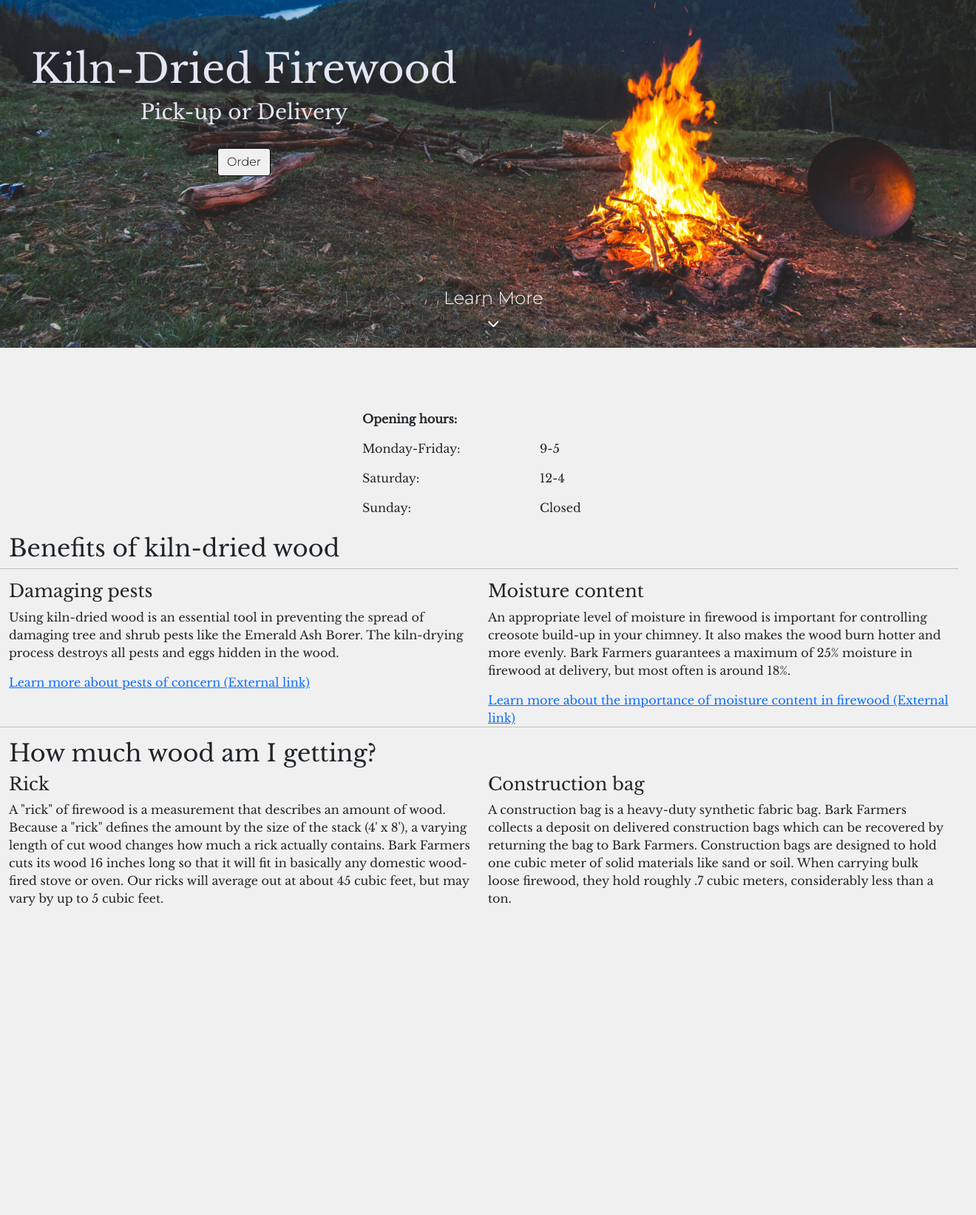
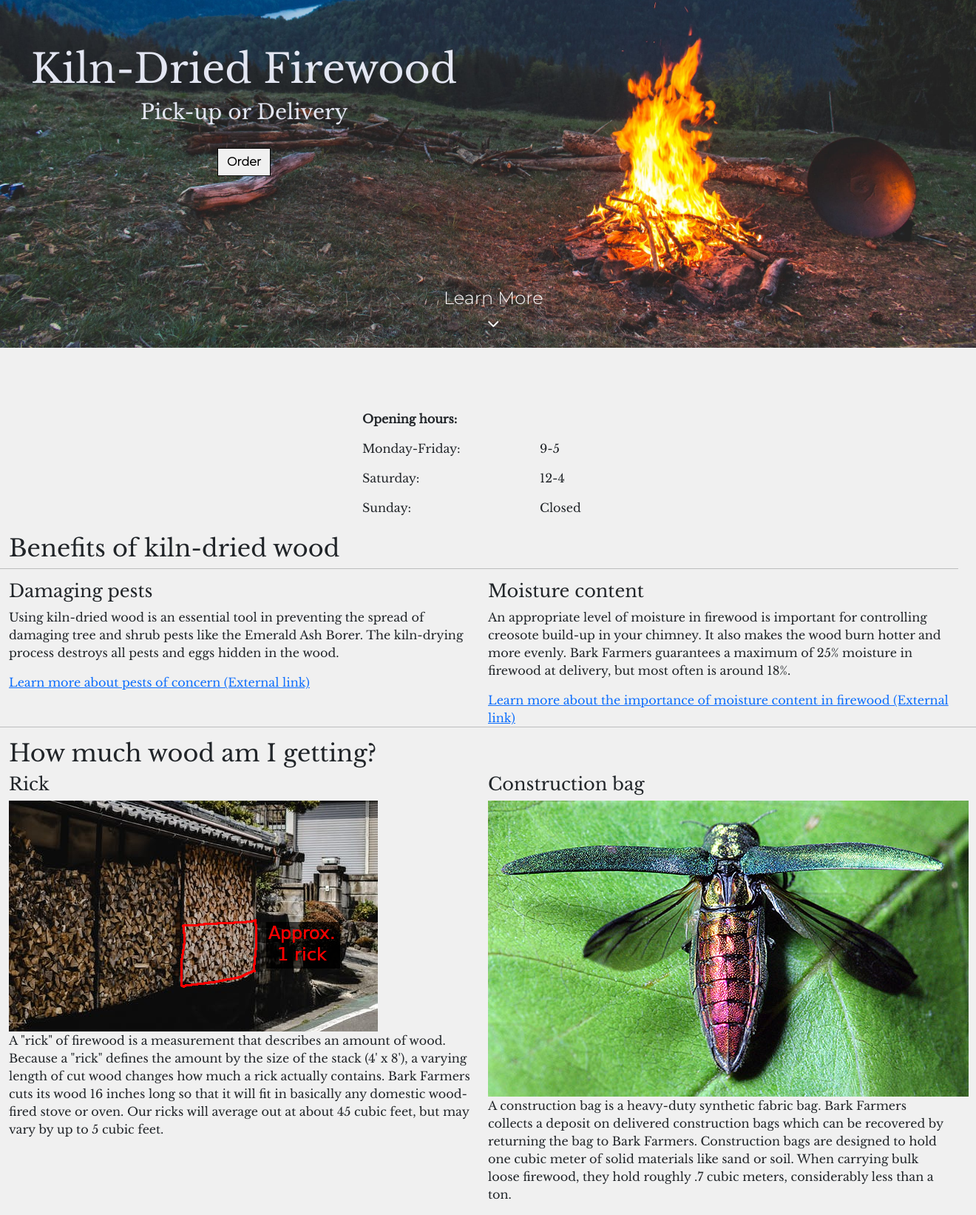
Before and after one commit to JDygard/BarkFarmers, a Django app: page / in a window 1320 px wide. Shown: the part 330-1972 px from the top of the page at 74% size. Before the commit the page ends 1555 px from the top, so only its background shows below. Run offline with Django 3.2, Linux system fonts and the light colour scheme; some libraries are stand-ins or nearby versions.

```diff
--- a/home/templates/home/index.html
+++ b/home/templates/home/index.html
@@ -8,7 +8,7 @@
                 <div class="my-auto" id="hero-blurb">
                     <h1>Kiln-Dried Firewood</h1>
                     <h3>Pick-up or Delivery</h3><br>
-                    <a href="{% url 'order' %}" class="btn btn-secondary">Order</a><br><br><br><br>
+                    <a href="{% url 'order' %}" class="btn btn-black rounded-0"><strong>Order</strong> </a><br><br><br><br>
                 </div>
             </div>
         </div>
@@ -58,6 +58,7 @@
                     <h2>How much wood am I getting?</h2>
                     <div class="col-sm-12 col-md-6">
                         <h4>Rick</h4>
+                        <img src="{% static 'one-rick.png' %}" alt="Showing approx. 1 rick of stacked wood">
                         <p>
                             A "rick" of firewood is a measurement that describes an amount of wood. Because a "rick" defines the amount by the size of the stack (4' x 8'), a varying length of cut wood changes how much a rick actually contains.
                             Bark Farmers cuts its wood 16 inches long so that it will fit in basically any domestic wood-fired stove or oven. Our ricks will average out at about 45 cubic feet, but may vary by up to 5 cubic feet.
@@ -65,6 +66,7 @@
                     </div>
                     <div class="col-sm-12 col-md-6">
                         <h4>Construction bag</h4>
+                        <img src="{% static 'EmeraldAshBorerdorsal.jpg' %}" alt="The Emerald Ash Borer">
                         <p>
                             A construction bag is a heavy-duty synthetic fabric bag. Bark Farmers collects a deposit on delivered construction bags which can be recovered by returning the bag to Bark Farmers. Construction bags are designed to hold one
                             cubic meter of solid materials like sand or soil. When carrying bulk loose firewood, they hold roughly .7 cubic meters, considerably less than a ton.
```
Also changed, not shown: static/EmeraldAshBorerdorsal.jpg (added), static/one-rick.png (added).
